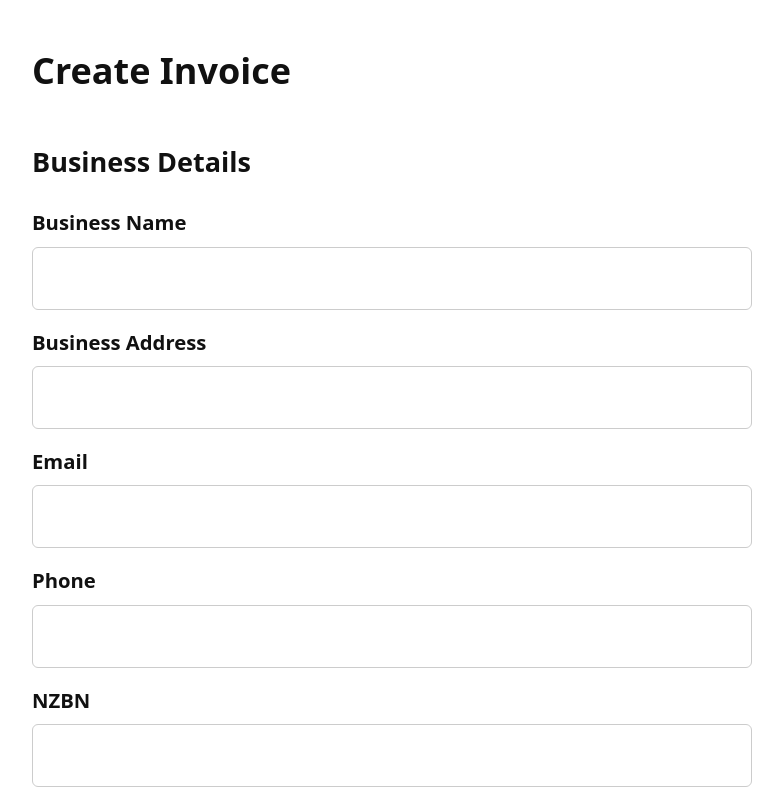
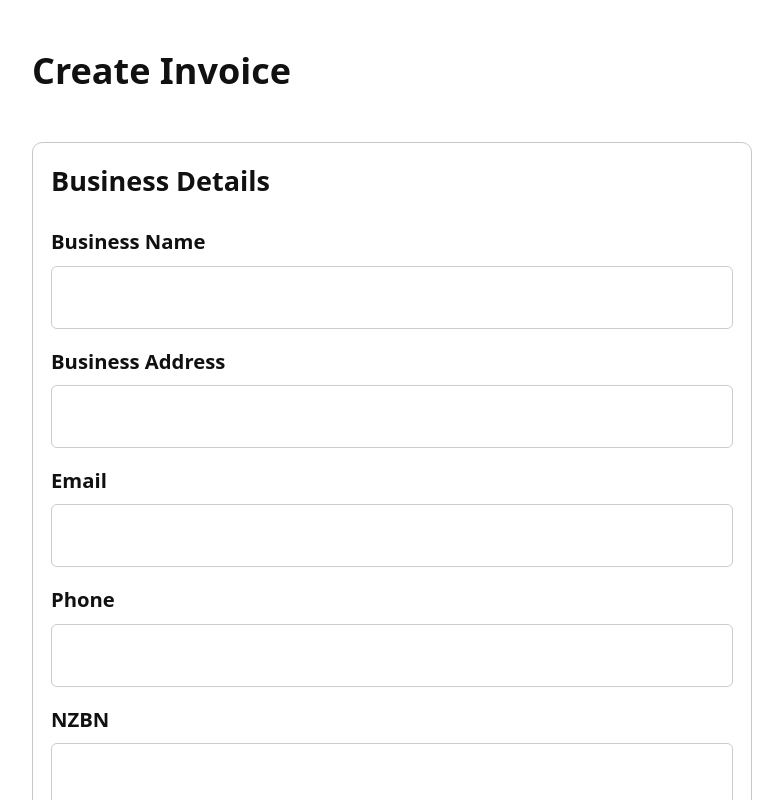
Before and after one commit to dean-tunbridge/tradie-invoice, a Vue app: page / in a window 1280 px wide. Shown: the top 800 px of the page, without its empty margins (248-1031 px from the left). Built offline with nearby package versions, Linux system fonts and the light colour scheme.

Commit message:
Add styling for section tags

```diff
--- a/src/style.css
+++ b/src/style.css
@@ -11,7 +11,6 @@ html {
   --border-card: #c7c7c7;
   --accent: #92400e;
   --error: #991b1b;
-
   --sans: system-ui, 'Segoe UI', Roboto, sans-serif;
 }
 
@@ -74,3 +73,14 @@ button {
   outline: 3px solid var(--accent);
   outline-offset: 2px;
 }
+
+/* FORM SECTIONS */
+
+section {
+  display: flex;
+  flex-direction: column;
+  padding: 1rem;
+  gap: 1rem;
+  border: 1px solid var(--border-card);
+  border-radius: 10px;
+}
```
